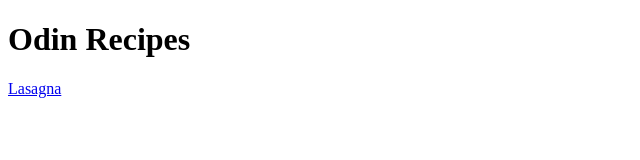
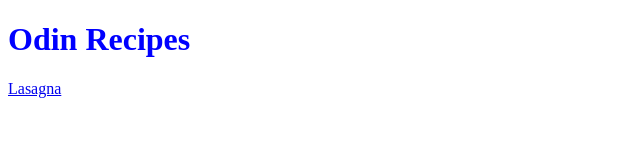
Before and after one commit to Vaishakh-SM/odin-recipes, a plain HTML site: page index.html in a window 1280 px wide. Shown: the whole page, without its empty margins (0-640 px from the left). Drawn offline with Linux system fonts and the light colour scheme.

Commit message:
css added

```diff
--- /dev/null
+++ b/index.css
@@ -0,0 +1,3 @@
+h1 {
+    color: blue
+}
--- a/index.html
+++ b/index.html
@@ -1,5 +1,6 @@
 <!DOCTYPE html>
 <head>
+    <link rel="stylesheet" href="index.css">
     <title>
         Odin Recipes
     </title>
```
